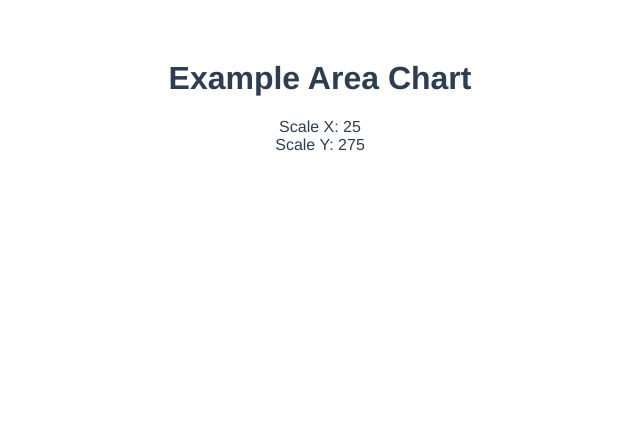
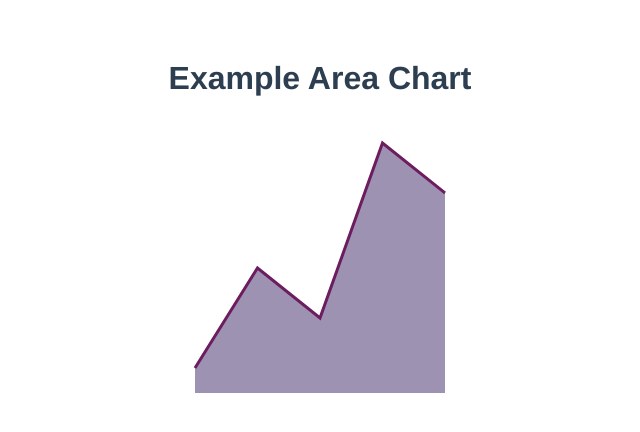
Before and after one commit to AlbertBrand/VueD3AreaChart, a Vue app: page / in a window 1280 px wide. Shown: the top 432 px of the page, without its empty margins (320-960 px from the left). Built offline with nearby package versions, Linux system fonts and the light colour scheme.

Commit message:
Render static chart based on data and using D3 shape helpers

```diff
--- a/package.json
+++ b/package.json
@@ -10,6 +10,7 @@
   "dependencies": {
     "core-js": "^3.4.3",
     "d3-scale": "3.2.1",
+    "d3-shape": "1.3.7",
     "vue": "^2.6.10"
   },
   "devDependencies": {
--- a/src/components/AreaChart.vue
+++ b/src/components/AreaChart.vue
@@ -1,12 +1,15 @@
 <template>
-  <div>
-    Scale X: {{ scaleX(0) }}<br />
-    Scale Y: {{ scaleY(0) }}
-  </div>
+  <svg :width="width" :height="height">
+    <g>
+      <path class="area" :d="areaPath(this.data)" />
+      <path class="line" :d="linePath(this.data)" />
+    </g>
+  </svg>
 </template>
 
 <script>
 import { scaleLinear } from "d3-scale";
+import { area, line } from "d3-shape";
 
 const MARGIN = 25;
 
@@ -36,9 +39,29 @@ export default {
       return scaleLinear()
         .domain([0, this.data.length ? Math.max.apply(this, this.data) : 0])
         .range([this.height - MARGIN, MARGIN]);
+    },
+    areaPath() {
+      return area()
+        .x((d, i) => this.scaleX(i))
+        .y0(this.scaleY(0))
+        .y1(d => this.scaleY(d));
+    },
+    linePath() {
+      return line()
+        .x((d, i) => this.scaleX(i))
+        .y(d => this.scaleY(d));
     }
   }
 };
 </script>
 
-<style scoped></style>
+<style scoped>
+.area {
+  fill: #9d92b2;
+}
+.line {
+  stroke: #6c1d5f;
+  stroke-width: 3px;
+  fill: none;
+}
+</style>
```
Also changed, not shown: 1 other file (tests, documents, lock files or other folders).
